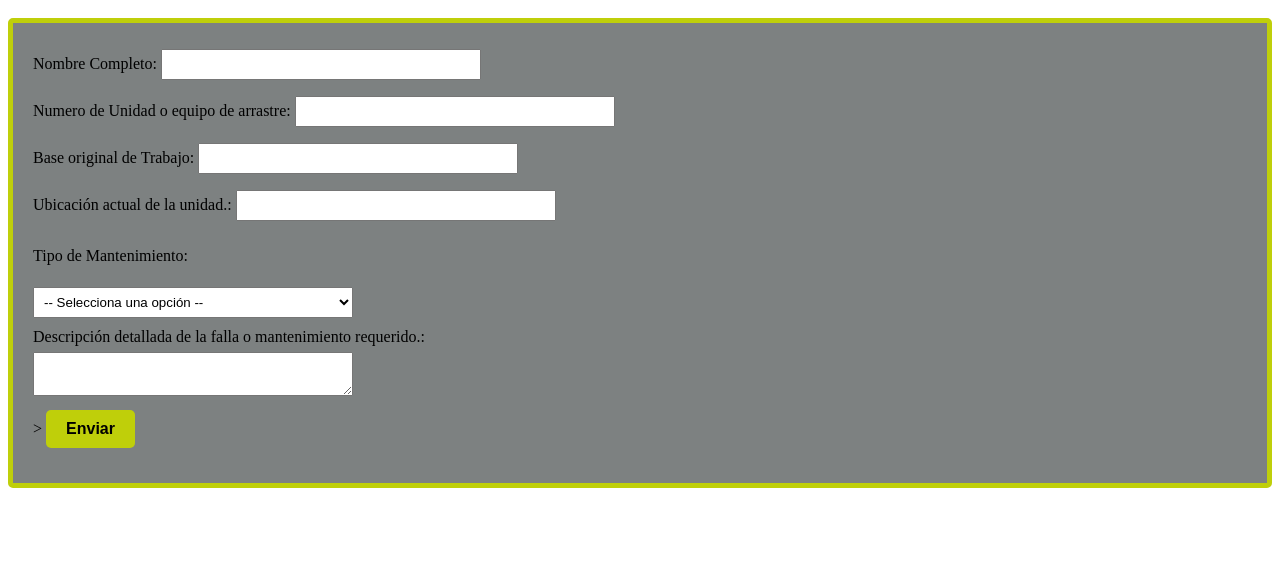
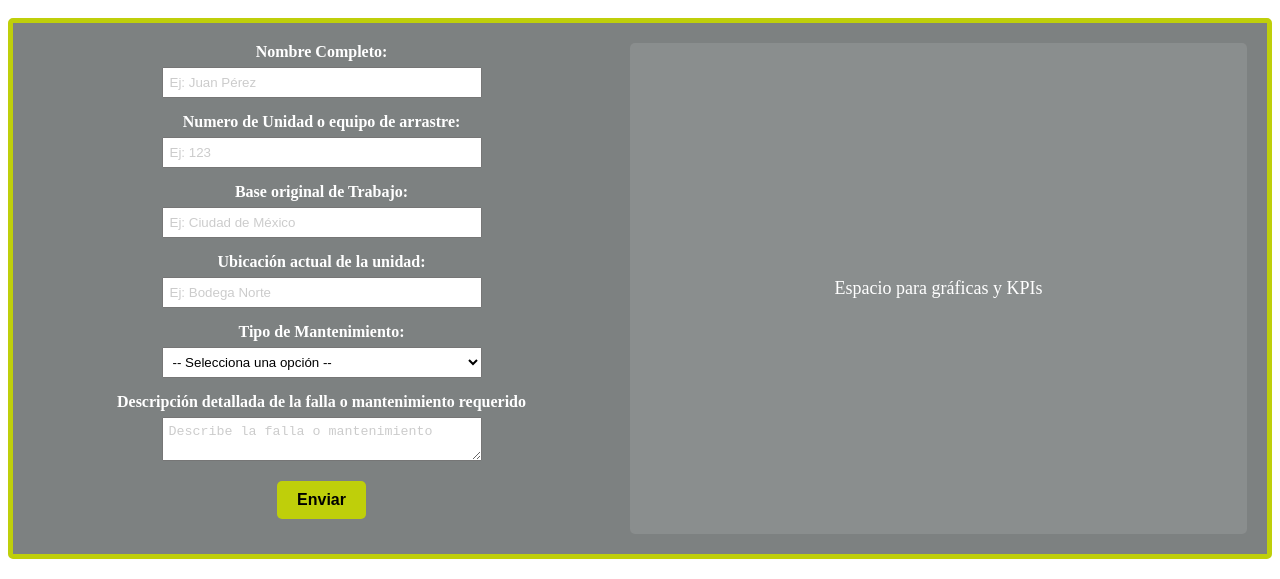
Before and after one commit to Amayrani-web/Hackaton_DEV.F, a website: page index.html in a window 1280 px wide. Shown: the part 448-1027 px from the top of the page. Before the commit the page ends 956 px from the top, so only its background shows below. Drawn offline with Linux system fonts and the light colour scheme.

Commit message:
Feat(UI): Integracion de sectores para el formulario, prediseño de espacio para KPIs

```diff
--- a/index.html
+++ b/index.html
@@ -17,41 +17,70 @@
     </div>
 
     <section class="apply-section-textarea">
+        <div class="left-section">
             <form id="apply">
-            <label>Nombre Completo: <input name="name" required> </label><br>
-            <label>Numero de Unidad o equipo de arrastre: <input name="unidad"></label><br>
-            <label>Base original de Trabajo: <input name="base"></label><br>
-            <label>Ubicación actual de la unidad.: <input name="position"></label><br>
-            <p>Tipo de Mantenimiento:</p>
-            <label><select id="tipoMantenimiento" name="tipoMantenimiento" required>
+                <div class="field-group">
+                    <label>Nombre Completo:</label>
+                    <input name="name" required placeholder="Ej: Juan Pérez">
+                </div>
+                <div class="field-group">
+                    <label>Numero de Unidad o equipo de arrastre:</label>
+                    <input name="unidad" placeholder="Ej: 123">
+                </div>
+                <div class="field-group">
+                    <label>Base original de Trabajo:</label>
+                    <input name="base" placeholder="Ej: Ciudad de México">
+                </div>
+                <div class="field-group">
+                    <label>Ubicación actual de la unidad:</label>
+                    <input name="position" placeholder="Ej: Bodega Norte">
+                </div>
+                <div class="field-group">
+                    <label>Tipo de Mantenimiento:</label>
+                    <select id="tipoMantenimiento" name="tipoMantenimiento" required>
                         <option value="">-- Selecciona una opción --</option>
                         <option value="Preventivo">Preventivo</option>
                         <option value="Correctivo">Correctivo</option>
                         <option value="Emergente">Emergente</option>
-            </select></label><br>
+                    </select>
+                </div>
                 <div id="estadoUnidadDiv" style="display: none;">
-                <p>Estado de la Unidad:</p>
-                <label><select name="estadoUnidad">
+                    <div class="field-group">
+                        <label>Estado de la Unidad:</label>
+                        <select name="estadoUnidad">
                             <option value="">-- Selecciona una opción --</option>
                             <option value="La unidad puede operar">La unidad puede operar</option>
                             <option value="Operar con restricciones">Operar con restricciones</option>
                             <option value="No puede operar">No puede operar</option>
-                </select></label><br>
+                        </select>
+                    </div>
                 </div>
                 <div id="estadoEntregaDiv" style="display: none;">
-                <p>Estado de Entrega:</p>
-                <label><select name="estadoEntrega">
+                    <div class="field-group">
+                        <label>Estado de Entrega:</label>
+                        <select name="estadoEntrega">
                             <option value="">-- Selecciona una opción --</option>
                             <option value="Estaba por entregar">Estaba por entregar</option>
                             <option value="Tenia entrega lista">Tenia entrega lista</option>
-                </select></label><br>
+                        </select>
                     </div>
-            <label>Descripción detallada de la falla o mantenimiento requerido.:<br><textarea name="comment"></textarea></label><br>>
+                </div>
+                <div class="field-group">
+                    <label>Descripción detallada de la falla o mantenimiento requerido</label>
+                    <textarea name="comment" placeholder="Describe la falla o mantenimiento"></textarea>
+                </div>
+                <div class="button-container">
                     <button type="submit" class="button-submit">Enviar</button>
+                </div>
             </form>
             <div id="msg" aria-live="polite"></div>
             <div id="msgPreventivo" class="mensaje-preventivo" style="display: none;">
                 <p>¡Buen trabajo! Reportar a tiempo el mantenimiento preventivo ayuda a evitar fallas y cuida nuestras unidades.</p>
+            </div>
+        </div>
+        <div class="right-section">
+            <p>Espacio para gráficas y KPIs</p>
+            <!-- Aquí se integrarán las gráficas y KPIs -->
         </div>
     </section>
 
--- a/styles.css
+++ b/styles.css
@@ -47,6 +47,43 @@ form#apply input, form#apply textarea, form#apply select {
     box-sizing: border-box;
 }
 
+.field-group {
+    text-align: center;
+    margin-bottom: 15px;
+}
+
+.field-group label {
+    display: block;
+    margin-bottom: 5px;
+    font-weight: bold;
+    color: white;
+}
+
+.field-group input,
+.field-group select,
+.field-group textarea {
+    display: block;
+    margin: 0 auto;
+    max-width: 320px;
+    width: 100%;
+    padding: 6px;
+    box-sizing: border-box;
+}
+
+.field-group ::placeholder {
+    opacity: 0.2;
+    color: inherit;
+}
+
+.button-container {
+    text-align: center;
+    margin-top: 20px;
+}
+
+#msg, #msgPreventivo {
+    text-align: center;
+}
+
 .apply-section-textarea {
     padding: 20px;
     border-radius: 5px;
@@ -55,6 +92,35 @@ form#apply input, form#apply textarea, form#apply select {
     width: 100%;
     box-sizing: border-box;
     margin: 20px 0;
+    display: flex;
+    flex-direction: row;
+    gap: 20px;
+}
+
+.left-section, .right-section {
+    flex: 1;
+    min-width: 0; /* Prevents flex items from shrinking below content size */
+}
+
+.right-section {
+    display: flex;
+    align-items: center;
+    justify-content: center;
+    background-color: rgba(255, 255, 255, 0.1);
+    border-radius: 5px;
+    padding: 20px;
+}
+
+.right-section p {
+    color: white;
+    font-size: 18px;
+    text-align: center;
+}
+
+@media (max-width: 768px) {
+    .apply-section-textarea {
+        flex-direction: column;
+    }
 }
 
 .button-submit {
```
Lines whose indentation alone changed are shown as unchanged.
